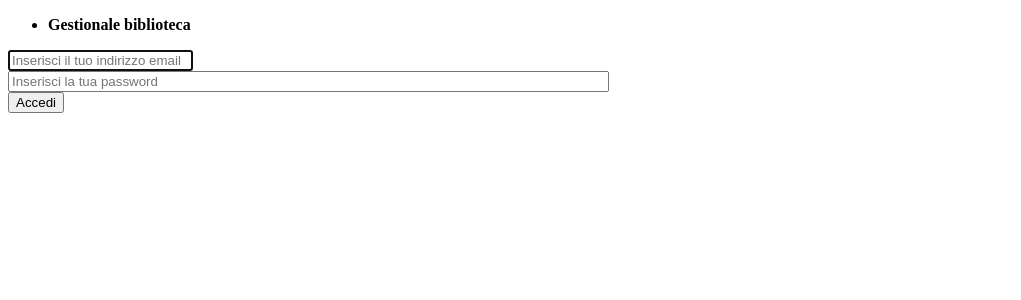
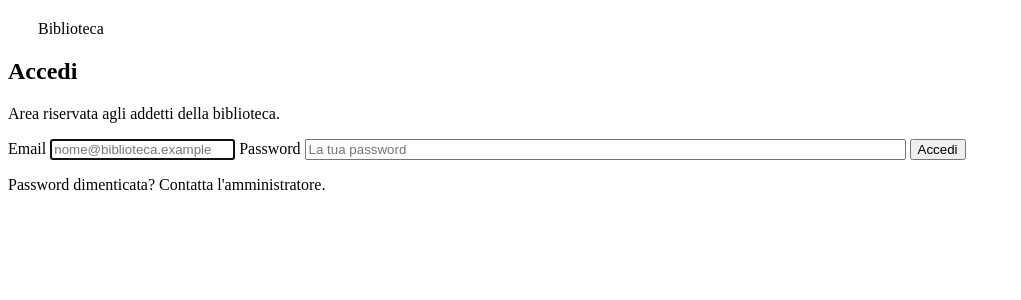
Before and after one commit to EnricoBreg/gestionale_biblioteca, a Rails app: page /session/new in a window 1280 px wide. Shown: the top 300 px of the page, without its empty margins (0-1021 px from the left). Run offline with Rails 7, Linux system fonts and the light colour scheme; some libraries are stand-ins or nearby versions.

Commit message:
layout: cambiamento generale dello stile della pagine, aggiunta ricerca sopra la tabella riassuntiva dei libri

```diff
--- a/app/views/layouts/application.html.erb
+++ b/app/views/layouts/application.html.erb
@@ -24,24 +24,36 @@
   </head>
 
   <body>
-    <header>
-      <nav>
-        <ul>
-          <li><strong>Gestionale biblioteca</strong></li>
-        </ul>
-        <% if authenticated? %>
-          <ul>
-            <li><%= Current.user.email_address %></li>
-            <li><%= button_to "Esci", session_path, method: :delete %></li>
+    <% if authenticated? %>
+      <header class="site-header">
+        <nav class="container navbar" aria-label="Principale">
+          <a class="navbar-brand" href="index.html">
+            <svg aria-hidden="true" width="22" height="22" viewBox="0 0 24 24" fill="none" stroke="var(--color-primary)" stroke-width="2" stroke-linecap="round" stroke-linejoin="round"><path d="M4 19.5A2.5 2.5 0 0 1 6.5 17H20V3H6.5A2.5 2.5 0 0 0 4 5.5v14z"></path><path d="M4 19.5A2.5 2.5 0 0 0 6.5 22H20v-5"></path></svg>
+            Biblioteca
+          </a>
+          <ul class="navbar-links">
+            <li><a href="index.html">Dashboard</a></li>
+            <li><a href="prestiti.html">Prestiti</a></li>
+            <li><%= link_to "Libri", books_path, "aria-current": "page" %></li>
+            <li><a href="membri.html">Membri</a></li>
+            <li><a href="#">Utenti</a></li>
           </ul>
-        <% end %>
-      </nav>
-    </header>
-    <main>
-      <%= tag.div(flash[:alert], style: "color:red") if flash[:alert] %>
-      <%= tag.div(flash[:notice], style: "color:green") if flash[:notice] %>
+          <div class="navbar-user">
+            <span><%= Current.user.email_address %></span>
+            <%= button_to "Esci", session_path, method: :delete %>
+          </div>
+        </nav>
+      </header>
 
+      <main class="container page">
+        <div>
+          <%= tag.div(flash[:alert], class: "alert error", role: "alert") if flash[:alert] %>
+          <%= tag.div(flash[:notice], style: "color:green") if flash[:notice] %>
+        </div>
+        <%= yield %>
+      </main>
+    <% else %>
       <%= yield %>
-    </main>
+    <% end %>
   </body>
 </html>
--- a/app/views/sessions/new.html.erb
+++ b/app/views/sessions/new.html.erb
@@ -1,6 +1,42 @@
-<%= form_with url: session_path do |form| %>
-  <%= form.email_field :email_address, required: true, autofocus: true, autocomplete: "username", placeholder: "Inserisci il tuo indirizzo email", value: params[:email_address] %><br>
-  <%= form.password_field :password, required: true, autocomplete: "current-password", placeholder: "Inserisci la tua password", maxlength: 72 %><br>
-  <%= form.submit "Accedi" %>
-<% end %>
-<br>
+<div class="login">
+  <%# Logo: icona + nome, riusa lo stile del brand della navbar %>
+  <div class="navbar-brand">
+    <svg aria-hidden="true" width="26" height="26" viewBox="0 0 24 24" fill="none"
+         stroke="var(--color-primary)" stroke-width="2"
+         stroke-linecap="round" stroke-linejoin="round">
+      <path d="M4 19.5A2.5 2.5 0 0 1 6.5 17H20V3H6.5A2.5 2.5 0 0 0 4 5.5v14z"></path>
+      <path d="M4 19.5A2.5 2.5 0 0 0 6.5 22H20v-5"></path>
+    </svg>
+    Biblioteca
+  </div>
+
+  <article class="card login-card flex flex-col gap-5">
+    <div>
+      <h1>Accedi</h1>
+      <p class="text-muted text-sm mt-1">Area riservata agli addetti della biblioteca.</p>
+    </div>
+
+    <%# Credenziali errate: messaggio impostato dal controller con flash.now[:alert] %>
+    <% if flash[:alert] %>
+      <div class="alert error" role="alert"><%= flash[:alert] %></div>
+    <% end %>
+
+    <%= form_with url: session_path, class: "form-stack" do |f| %>
+      <label>
+        Email
+        <%= f.email_field :email_address, required: true, autofocus: true,
+              autocomplete: "username", placeholder: "nome@biblioteca.example", values: params[:email_address] %>
+      </label>
+
+      <label>
+        Password
+        <%= f.password_field :password, required: true,
+              autocomplete: "current-password", placeholder: "La tua password", maxlength: 72 %>
+      </label>
+
+      <%= f.submit "Accedi" %>
+    <% end %>
+  </article>
+
+  <p class="text-muted text-sm">Password dimenticata? Contatta l'amministratore.</p>
+</div>
```
Also changed, not shown: app/views/books/index.html.erb (+33 -12 lines).
